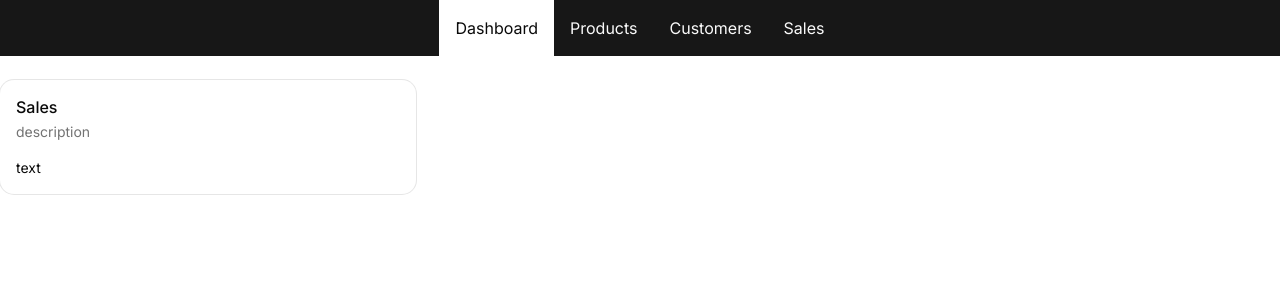
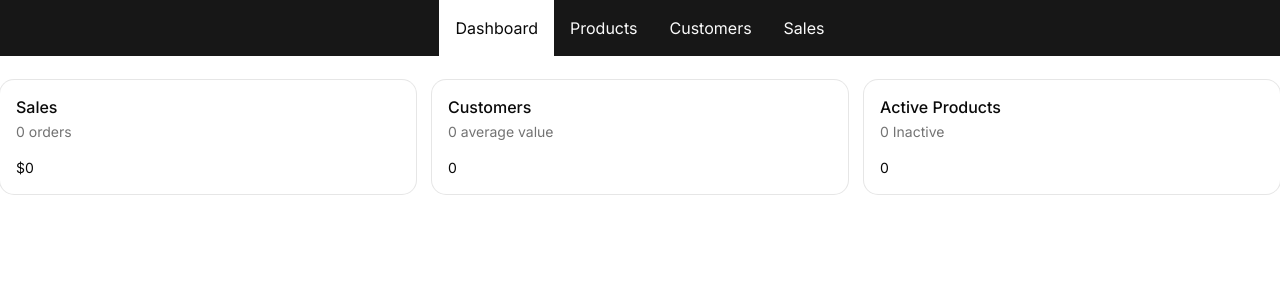
Before and after one commit to williamandrews2/ecommerce-site, a Next.js app: page /admin in a window 1280 px wide. Shown: the top 300 px of the page. Built offline with nearby package versions, Linux system fonts and the light colour scheme; no server answers; the database is empty.

Commit message:
feat: completed population of data to each dashboard card
Created functions to pull data and populate dashboard cards on the admin dashboard displaying data for sales, products, and customers. Added custom loading for the admin page. Created custom formatters for numbers and currency.

```diff
--- a/app/admin/layout.tsx
+++ b/app/admin/layout.tsx
@@ -1,4 +1,7 @@
 import { NavLink, Nav } from "@/components/nav";
+
+// force Next.js to not cache any admin pages
+export const dynamic = "force-dynamic";
 
 export default function AdminLayout({ children }: LayoutProps<"/">) {
   return (
--- /dev/null
+++ b/app/admin/loading.tsx
@@ -0,0 +1,9 @@
+import { Loader2 } from "lucide-react";
+
+export default function AdminLoading() {
+  return (
+    <div className="flex justify-center">
+      <Loader2 className="size-24 animate-spin" />
+    </div>
+  );
+}
--- a/app/admin/page.tsx
+++ b/app/admin/page.tsx
@@ -5,11 +5,73 @@
   CardHeader,
   CardTitle,
 } from "@/components/ui/card";
+import { formatCurrency, formatNumber } from "@/lib/formatters";
+import prisma from "@/lib/prisma";
 
-export default function AdminDashboard() {
+async function getSalesData() {
+  const data = await prisma.order.aggregate({
+    _sum: { pricePaidInCents: true },
+    _count: true,
+  });
+
+  return {
+    amount: (data._sum.pricePaidInCents || 0) / 100, // gives us the dollar amount
+    numberOfSales: data._count,
+  };
+}
+
+async function getUserData() {
+  const [userCount, orderData] = await Promise.all([
+    prisma.user.count(),
+    prisma.order.aggregate({
+      _sum: { pricePaidInCents: true },
+    }),
+  ]);
+
+  return {
+    userCount,
+    averageValuePerUser:
+      userCount === 0
+        ? 0
+        : (orderData._sum.pricePaidInCents || 0) / userCount / 100,
+  };
+}
+
+async function getProductData() {
+  const [activeCount, inactiveCount] = await Promise.all([
+    prisma.product.count({ where: { isAvailableForPurchase: true } }),
+    prisma.product.count({ where: { isAvailableForPurchase: false } }),
+  ]);
+
+  return { activeCount, inactiveCount };
+}
+
+export default async function AdminDashboard() {
+  const [salesData, userData, productData] = await Promise.all([
+    getSalesData(),
+    getUserData(),
+    getProductData(),
+  ]);
+
   return (
     <div className="grid grid-cols-1 md:grid-cols-2 lg:grid-cols-3 gap-4">
-      <DashboardCard title="Sales" subtitle="description" body="text" />
+      <DashboardCard
+        title="Sales"
+        subtitle={`${formatNumber(salesData.numberOfSales)} orders`}
+        body={formatCurrency(salesData.amount)}
+      />
+
+      <DashboardCard
+        title="Customers"
+        subtitle={`${formatNumber(userData.averageValuePerUser)} average value`}
+        body={formatNumber(userData.userCount)}
+      />
+
+      <DashboardCard
+        title="Active Products"
+        subtitle={`${formatNumber(productData.activeCount)} Inactive`}
+        body={formatNumber(productData.inactiveCount)}
+      />
     </div>
   );
 }
--- /dev/null
+++ b/lib/formatters.ts
@@ -0,0 +1,15 @@
+const CURRENCY_FORMATTER = new Intl.NumberFormat("en-US", {
+  currency: "USD",
+  style: "currency",
+  minimumFractionDigits: 0,
+});
+
+export function formatCurrency(amount: number) {
+  return CURRENCY_FORMATTER.format(amount);
+}
+
+const NUMBER_FORMATTER = new Intl.NumberFormat("en-US");
+
+export function formatNumber(number: number) {
+  return NUMBER_FORMATTER.format(number);
+}
--- /dev/null
+++ b/lib/prisma.ts
@@ -0,0 +1,15 @@
+import { PrismaClient } from "./generated/prisma/client";
+import { PrismaPg } from "@prisma/adapter-pg";
+const globalForPrisma = global as unknown as {
+  prisma: PrismaClient;
+};
+const adapter = new PrismaPg({
+  connectionString: process.env.DATABASE_URL,
+});
+const prisma =
+  globalForPrisma.prisma ||
+  new PrismaClient({
+    adapter,
+  });
+if (process.env.NODE_ENV !== "production") globalForPrisma.prisma = prisma;
+export default prisma;
```
